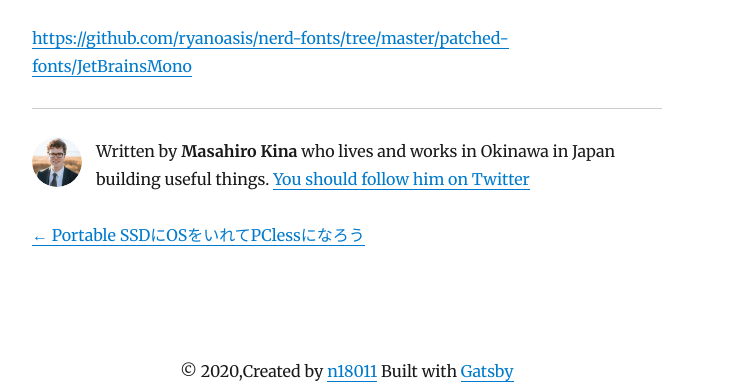
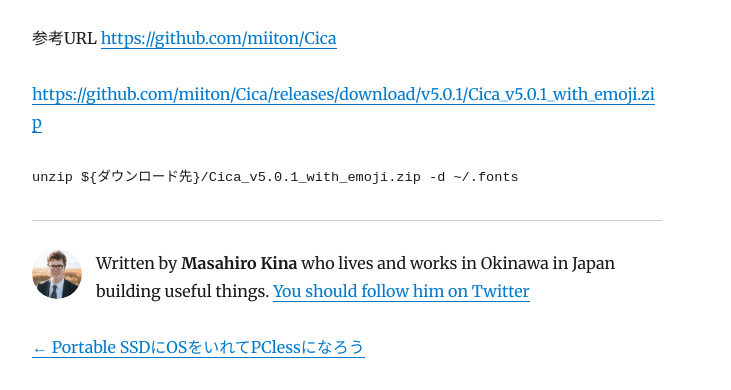
Before and after one commit to n18011/n18011-cms-blog, a Gatsby site: page /blog/ubuntu-studio-20-04-setup/ in a window 1280 px wide. Shown: the part 707-1097 px from the top of the page, without its empty margins (293-1024 px from the left). Built offline with nearby package versions, Linux system fonts and the light colour scheme; Gatsby itself is replaced by a stand-in of ours; some packages are replaced by stand-ins of ours; code samples lack their colours.

Commit message:
Update Blog “ubuntu-studio-20-04-setup”

````diff
--- a/content/blog/ubuntu-studio-20-04-setup.md
+++ b/content/blog/ubuntu-studio-20-04-setup.md
@@ -21,4 +21,9 @@ curl https://git.io/fisher --create-dirs -sLo ~/.config/fish/functions/fisher.fi
 https://github.com/b-ryan/powerline-shell
 ```
 # fonts
-https://github.com/ryanoasis/nerd-fonts/tree/master/patched-fonts/JetBrainsMono
+参考URL https://github.com/miiton/Cica
+
+https://github.com/miiton/Cica/releases/download/v5.0.1/Cica_v5.0.1_with_emoji.zip
+```
+unzip ${ダウンロード先}/Cica_v5.0.1_with_emoji.zip -d ~/.fonts
+```
````
